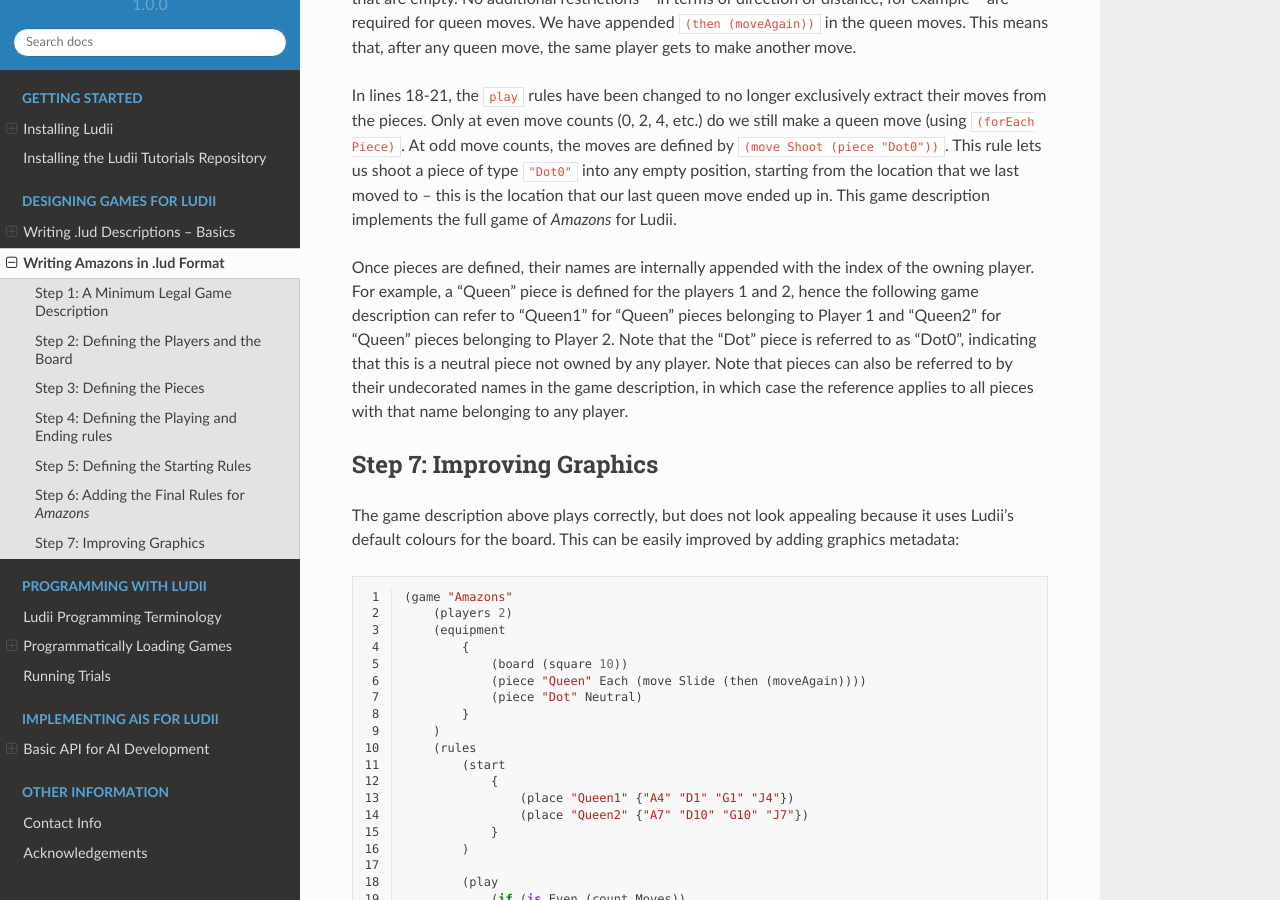
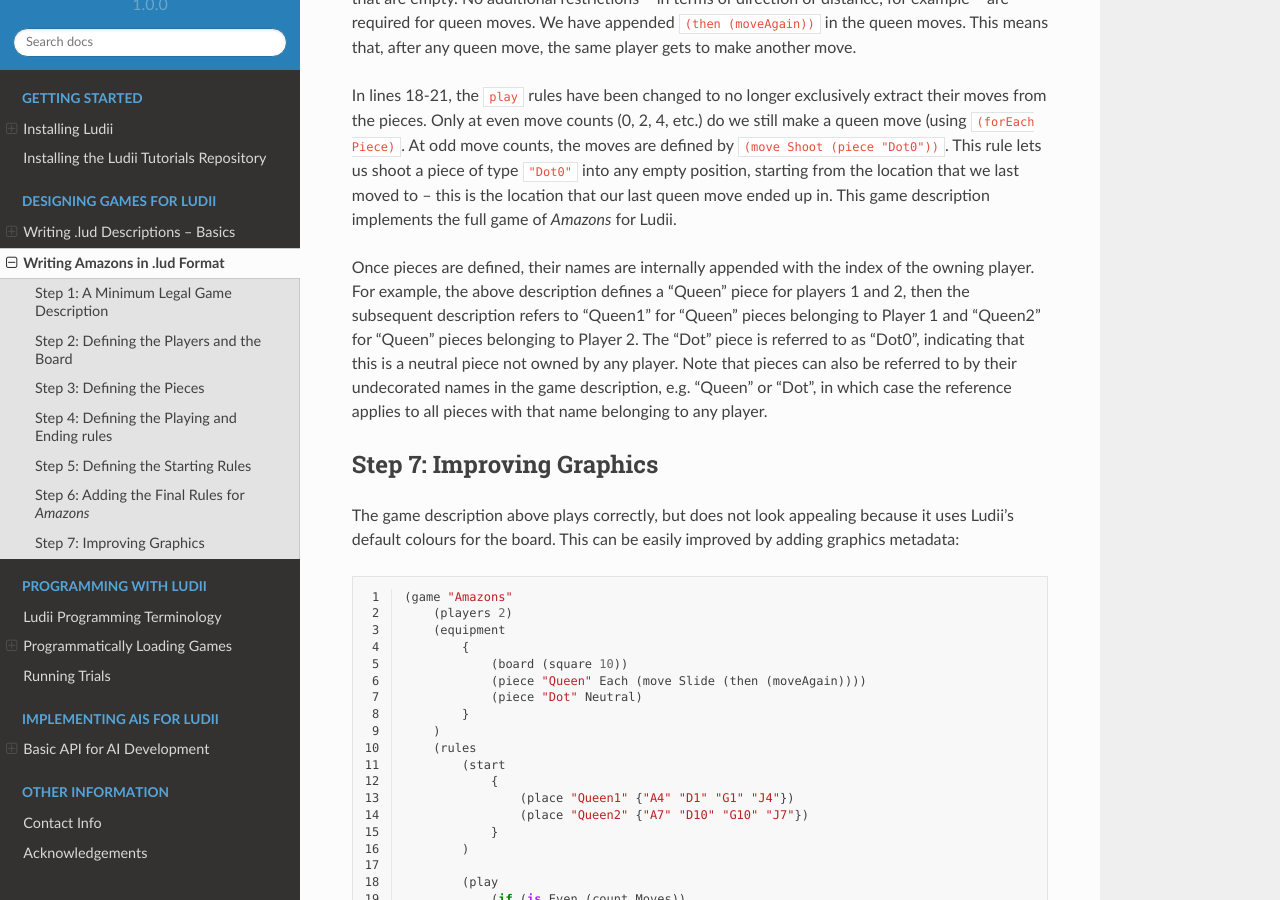
Before and after one commit to Ludeme/LudiiTutorials, a Sphinx documentation site: the page built from docs/tutorial_amazons.rst, in a window 1280 px wide and 900 px high, scrolled down 3895 px. Built offline with Sphinx 7.4.7 and the Read the Docs theme 2.0.0, drawn with Linux system fonts in a browser that asks for light colours.

Commit message:
Update tutorial_amazons.rst

```diff
--- a/docs/tutorial_amazons.rst
+++ b/docs/tutorial_amazons.rst
@@ -231,12 +231,8 @@ ended up in. This game description implements the full game of *Amazons* for
 Ludii.
 
 Once pieces are defined, their names are internally appended with the index of the owning player.
-For example, a "Queen" piece is defined for the players 1 and 2, hence the following game
-description can refer to "Queen1" for "Queen" pieces belonging to Player 1 and "Queen2" for "Queen" pieces belonging to Player 2.
-Note that the "Dot" piece is referred to as "Dot0", indicating that this is a neutral piece not
-owned by any player.
-Note that pieces can also be referred to by their undecorated names in the game description,
-in which case the reference applies to all pieces with that name belonging to any player.
+For example, the above description defines a "Queen" piece for players 1 and 2, then the subsequent description refers to "Queen1" for "Queen" pieces belonging to Player 1 and "Queen2" for "Queen" pieces belonging to Player 2. The "Dot" piece is referred to as "Dot0", indicating that this is a neutral piece not owned by any player.
+Note that pieces can also be referred to by their undecorated names in the game description, e.g. "Queen" or "Dot", in which case the reference applies to all pieces with that name belonging to any player.
 
 Step 7: Improving Graphics
 --------------------------
```
